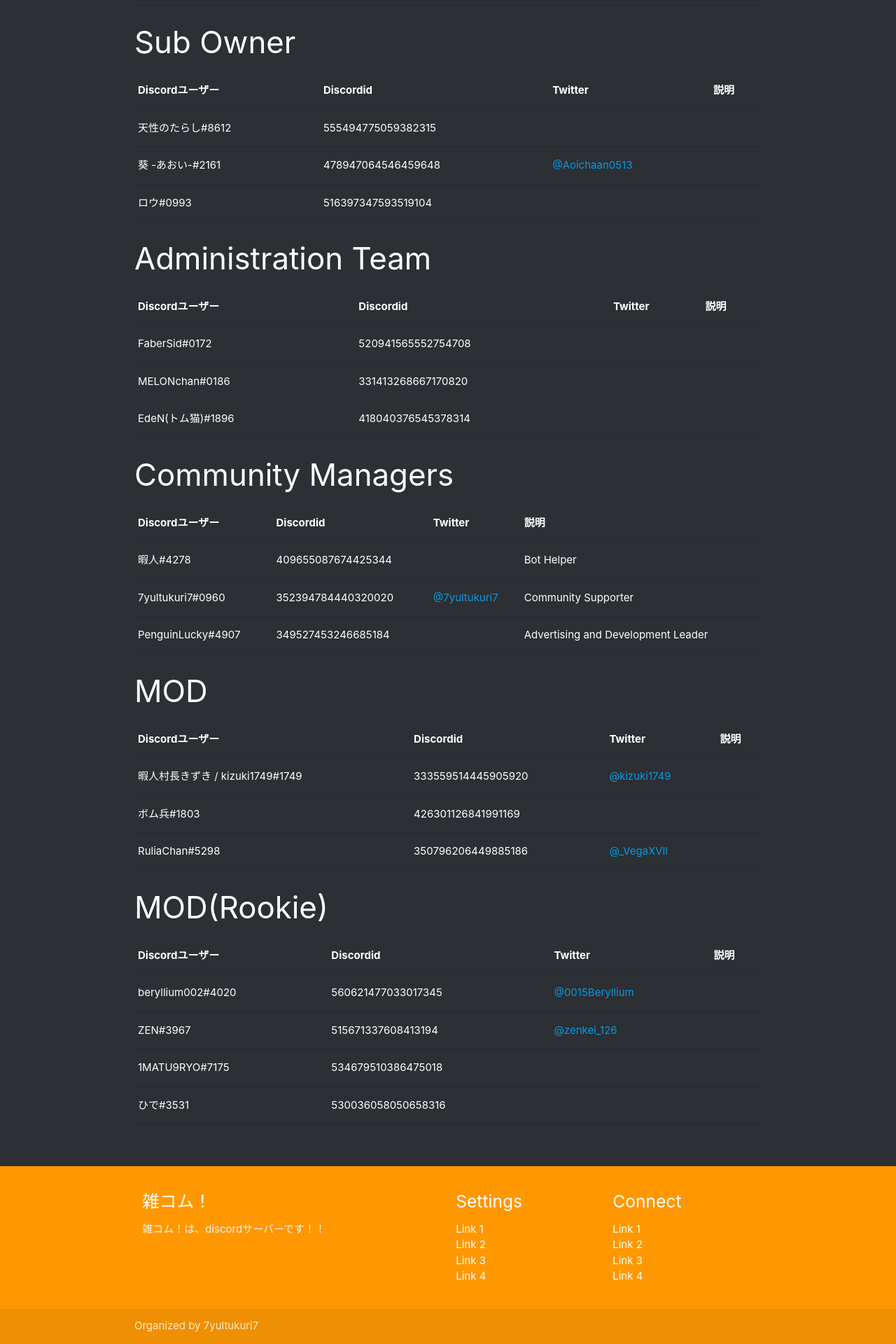
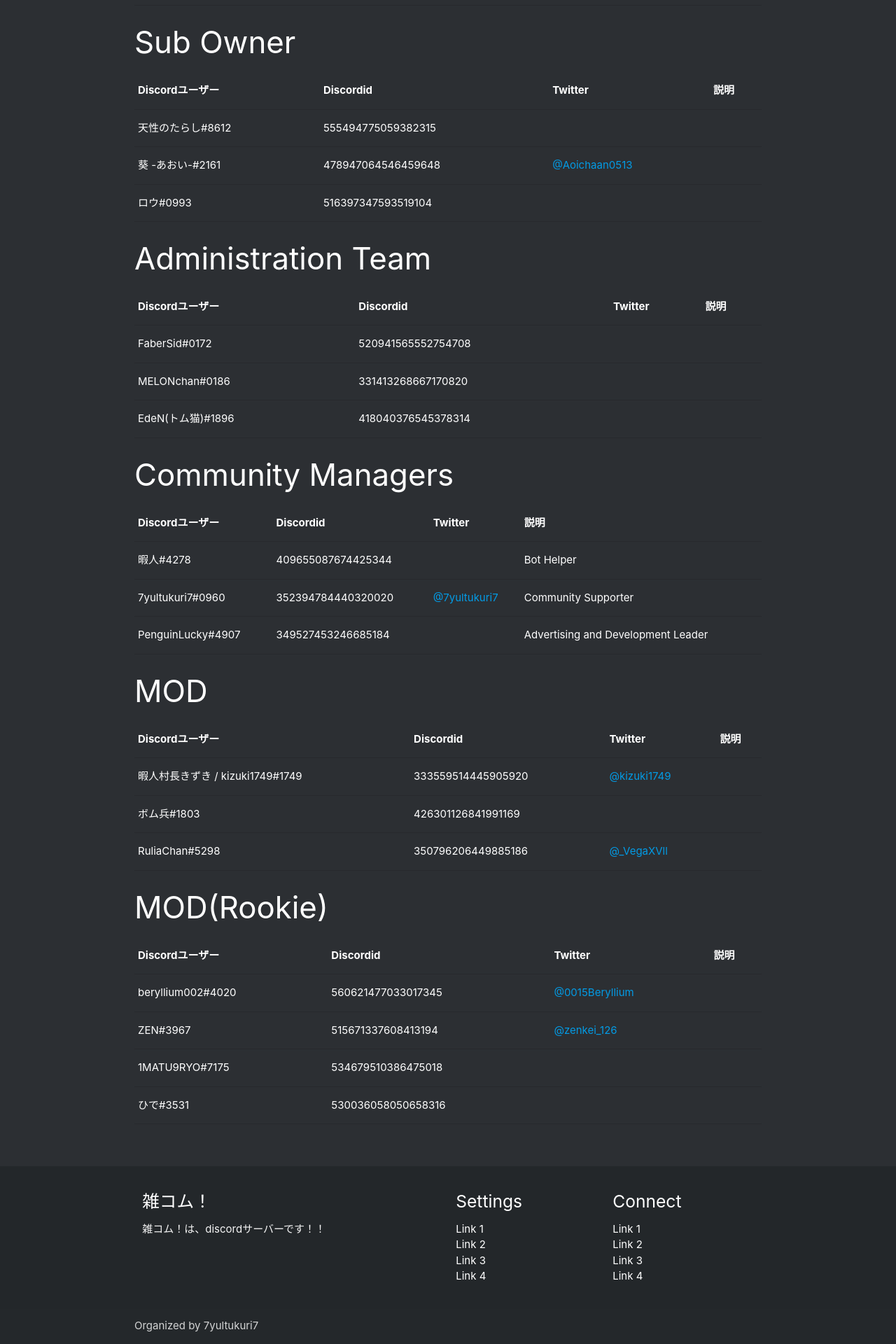
Before and after one commit to zatsukomu/zatsukomu-website-v1, a Jekyll site: the page built from docs/pages/staff roster.md, in a window 1280 px wide. Shown: the part 699-2619 px from the top of the page at 70% size. Built offline with Jekyll 4.4.1, drawn with Linux system fonts in a browser that asks for light colours; nearby versions of some CDN libraries.

Commit message:
Update footer.html

```diff
--- a/docs/_includes/footer.html
+++ b/docs/_includes/footer.html
@@ -1,4 +1,4 @@
-  <footer class="page-footer orange">
+  <footer class="page-footer discord black">
     <div class="container">
       <div class="row">
         <div class="col l6 s12">
```
